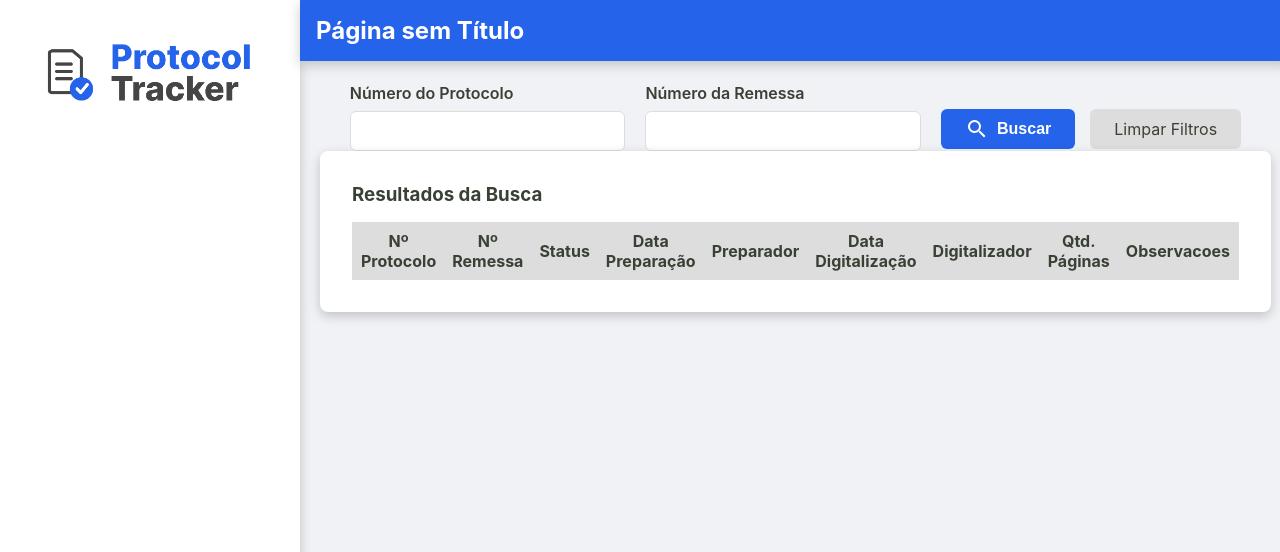
After one commit to mateusgui/protocol-tracker-v2, a PHP site: page /templates/admin/buscar-protocolos.php in a window 1280 px wide. The commit adds this page. Shown: the top 552 px of the page. Run offline with PHP 8.4, Linux system fonts and the light colour scheme; the template is opened without the code that fills it, so the values that code supplies are empty; some libraries are stand-ins or nearby versions.

Commit message:
tudo bugado ainda

```diff
--- a/public/index.php
+++ b/public/index.php
@@ -198,7 +198,7 @@ try {
 
         case '/admin/remessas/dashboard':
             if($method === 'GET'){
-                //RemessaController->dashboardRemessa();
+                //RemessaController->dashboardRemessa(); FALTA SÓ ESSE DO MÓDULO
             }
             break;
 
@@ -207,7 +207,7 @@ try {
         ----- */
         case '/admin/protocolos/buscar-protocolos':
             if($method === 'GET'){
-                //ProtocoloController->buscarProtocolos();
+                $protocoloController->buscarProtocolos();
             }
             break;
 
--- a/src/Interfaces/ProtocoloRepositoryInterface.php
+++ b/src/Interfaces/ProtocoloRepositoryInterface.php
@@ -7,6 +7,7 @@ use Mateus\ProtocolTrackerV2\Model\Protocolo;
 interface ProtocoloRepositoryInterface
 {
     public function all(): array;
+    public function search(?string $numero_protocolo = null, ?string $numero_remessa = null): array;
     public function findByRemessa(string $id_remessa): array;
     public function findById(string $id): ?Protocolo;
     public function findByNumber(string $numero_protocolo): ?Protocolo;
--- /dev/null
+++ b/templates/admin/buscar-protocolos.php
@@ -0,0 +1,58 @@
+<?php require __DIR__ . '/../components/_header.php'; ?>
+
+<div class="form-container busca-container">
+    <form action="/admin/protocolos/buscar-protocolos" method="get" class="busca-form">
+        <div class="form-row">
+            <div class="form-group">
+                <label for="numero_protocolo">Número do Protocolo</label>
+                <input type="text" id="numero_protocolo" name="numero_protocolo" value="<?= htmlspecialchars($_GET['numero_protocolo'] ?? '') ?>">
+            </div>
+            <div class="form-group">
+                <label for="numero_remessa">Número da Remessa</label>
+                <input type="text" id="numero_remessa" name="numero_remessa" value="<?= htmlspecialchars($_GET['numero_remessa'] ?? '') ?>">
+            </div>
+        </div>
+        <div class="form-actions">
+            <button type="submit" class="btn-buscar">
+                <span class="material-icons-outlined">search</span> Buscar
+            </button>
+            <a href="/admin/protocolos/buscar-protocolos" class="btn-limpar">Limpar Filtros</a>
+        </div>
+    </form>
+</div>
+
+<div class="listagem-container busca-container">
+    <h3>Resultados da Busca</h3>
+    <table class="protocolos-table datatable-js">
+        <thead>
+            <tr>
+                <th>Nº Protocolo</th>
+                <th>Nº Remessa</th>
+                <th>Status</th>
+                <th>Data Preparação</th>
+                <th>Preparador</th>
+                <th>Data Digitalização</th>
+                <th>Digitalizador</th>
+                <th>Qtd. Páginas</th>
+                <th>Observacoes</th>
+            </tr>
+        </thead>
+        <tbody>
+            <?php foreach ($listaProtocolos as $protocolo): ?>
+                <tr>
+                    <td><?= htmlspecialchars($protocolo['numero_protocolo']) ?></td>
+                    <td><?= htmlspecialchars($protocolo['numero_remessa']) ?></td>
+                    <td><?= htmlspecialchars($protocolo['status_protocolo']) ?></td>
+                    <td><?= $protocolo['data_preparacao'] ? (new DateTimeImmutable($protocolo['data_preparacao']))->format('d/m/Y H:i') : 'N/A' ?></td>
+                    <td><?= htmlspecialchars($protocolo['id_preparador'] ?? 'N/A') ?></td>
+                    <td><?= $protocolo['data_digitalizacao'] ? (new DateTimeImmutable($protocolo['data_digitalizacao']))->format('d/m/Y H:i') : 'N/A' ?></td>
+                    <td><?= htmlspecialchars($protocolo['id_digitalizador'] ?? 'N/A') ?></td>
+                    <td><?= htmlspecialchars($protocolo['quantidade_paginas'] ?? 'N/A') ?></td>
+                    <td><?= htmlspecialchars($protocolo['observacoes']) ?? '' ?></td>
+                </tr>
+            <?php endforeach; ?>
+        </tbody>
+    </table>
+</div>
+
+<?php require __DIR__ . '/../components/_footer.php'; ?>
```
Also changed, not shown: src/Controller/ProtocoloController.php (+24 -0 lines), src/Repository/ProtocoloRepository.php (+40 -0 lines), src/Infrastructure/Persistence/banco_teste.sqlite.
